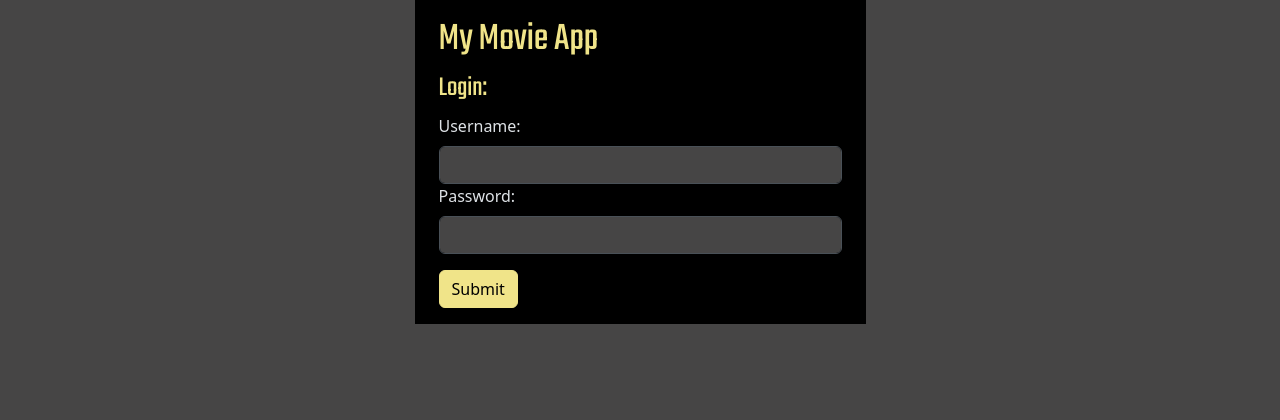
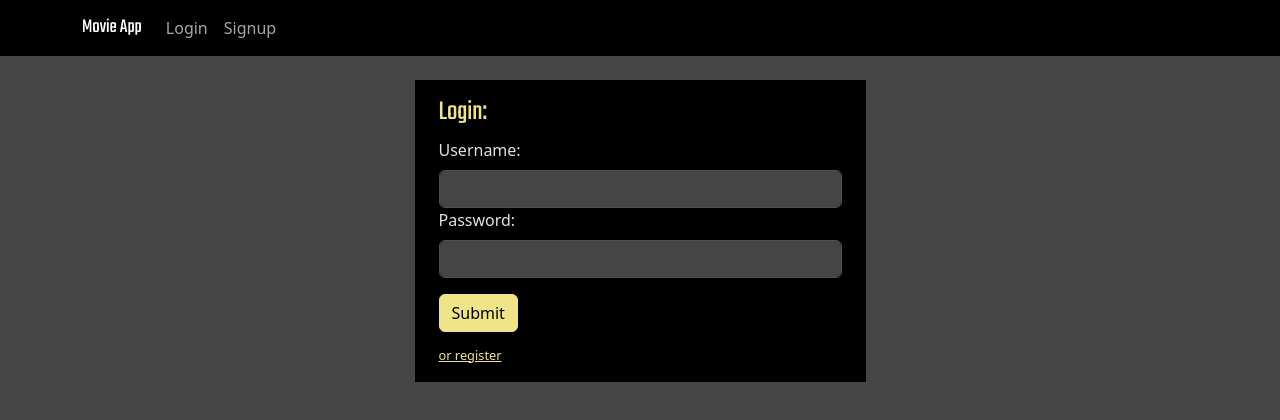
Before and after one commit to Guenzler/myFlix-client, a React (Vite) app: page /login in a window 1280 px wide. Shown: the top 420 px of the page. Built offline with nearby package versions, Linux system fonts and the light colour scheme.

Commit message:
add navigation bar

```diff
--- a/src/components/login-view/login-view.jsx
+++ b/src/components/login-view/login-view.jsx
@@ -1,6 +1,7 @@
 import React from "react";
 import { useState } from "react";
 import Button from "react-bootstrap/Button";
+import { Link } from "react-router-dom";
 import Form from "react-bootstrap/Form";
 import "./styles.scss";
 
@@ -46,7 +47,6 @@ export const LoginView = ({ onLoggedIn }) => {
     return (
 
         <Form onSubmit={handleSubmit} className="bg-secondary py-3 px-4">
-            <h1>My Movie App</h1>
             <h3>Login:</h3>
             <Form.Group controlId="formUsername">
                 <Form.Label>Username:</Form.Label>
@@ -74,6 +74,8 @@ export const LoginView = ({ onLoggedIn }) => {
             <Button variant="info" type="submit">
                 Submit
             </Button>
+
+            <p className="linkToRegister"><Link to="/signup" >or register</Link></p>
         </Form>
     );
 };
--- a/src/components/login-view/styles.scss
+++ b/src/components/login-view/styles.scss
@@ -2,3 +2,12 @@
  color: rgb(253, 134, 134);
  font-weight: bold;
 }
+
+.linkToRegister{
+    margin-bottom: 0;
+    margin-top: 10px;
+}
+.linkToRegister a {
+    font-size: 0.8rem;
+    color: var(--highlight-color);
+}
--- a/src/components/main-view/main-view.jsx
+++ b/src/components/main-view/main-view.jsx
@@ -3,6 +3,7 @@ import { MovieCard } from "../movie-card/movie-card";
 import { MovieView } from "../movie-view/movie-view";
 import { LoginView } from "../login-view/login-view";
 import { SignupView } from "../signup-view/signup-view";
+import { NavigationBar } from "../navigation-bar/navigation-bar";
 import Row from "react-bootstrap/Row";
 import Col from 'react-bootstrap/Col';
 import { BrowserRouter, Routes, Route, Navigate } from "react-router-dom";
@@ -49,6 +50,12 @@ export const MainView = () => {
 
   return (
     <BrowserRouter>
+    <NavigationBar
+        user={user}
+        onLoggedOut={() => {
+          setUser(null); setToken(null); localStorage.clear();
+        }}
+      />
       <Row className="justify-content-md-center">
         <Routes>
           <Route
--- /dev/null
+++ b/src/components/navigation-bar/nav-styles.scss
@@ -0,0 +1,17 @@
+.nav-colors {
+    background-color: #000000;
+}
+
+.navbar-brand {
+    font-family: 'Teko', sans-serif;
+    font-weight: 400;
+    color: var(--highlight-color);
+    font-size: 2.25rem;
+    line-height: 1.0;
+}
+
+.nav-link {
+    color: var(--highlight-color);
+    font-weight: bold;
+    font-size: 1.1rem;
+}
--- /dev/null
+++ b/src/components/navigation-bar/navigation-bar.jsx
@@ -0,0 +1,43 @@
+import Container from "react-bootstrap/Container";
+import Nav from "react-bootstrap/Nav";
+import Navbar from "react-bootstrap/Navbar";
+import { Link } from "react-router-dom";
+import "./nav-styles.scss";
+
+export const NavigationBar = ({ user, onLoggedOut }) => {
+  return (
+    <Navbar expand="lg" className="nav-colors" fixed="top">
+      <Container>
+        <Navbar.Brand as={Link} to="/">
+          Movie App
+        </Navbar.Brand>
+        <Navbar.Toggle aria-controls="basic-navbar-nav" />
+        <Navbar.Collapse id="basic-navbar-nav">
+          <Nav className="me-auto">
+            {!user && (
+              <>
+                <Nav.Link as={Link} to="/login">
+                  Login
+                </Nav.Link>
+                <Nav.Link as={Link} to="/signup">
+                  Signup
+                </Nav.Link>
+              </>
+            )}
+            {user && (
+              <>
+                <Nav.Link as={Link} to="/">
+                  Movies
+                </Nav.Link>
+                <Nav.Link as={Link} to="/profile">
+                  Profile
+                </Nav.Link>
+                <Nav.Link onClick={onLoggedOut}>Logout</Nav.Link>
+              </>
+            )}
+          </Nav>
+        </Navbar.Collapse>
+      </Container>
+    </Navbar>
+  );
+};
--- a/src/index.scss
+++ b/src/index.scss
@@ -13,3 +13,5 @@ h1, h2, h3, h4, h5 {
     font-weight: 400;
     color: var(--highlight-color);
   }
+
+body {padding-top: 80px;}
```
Also changed, not shown: 4 other files (tests, documents, lock files or other folders).
